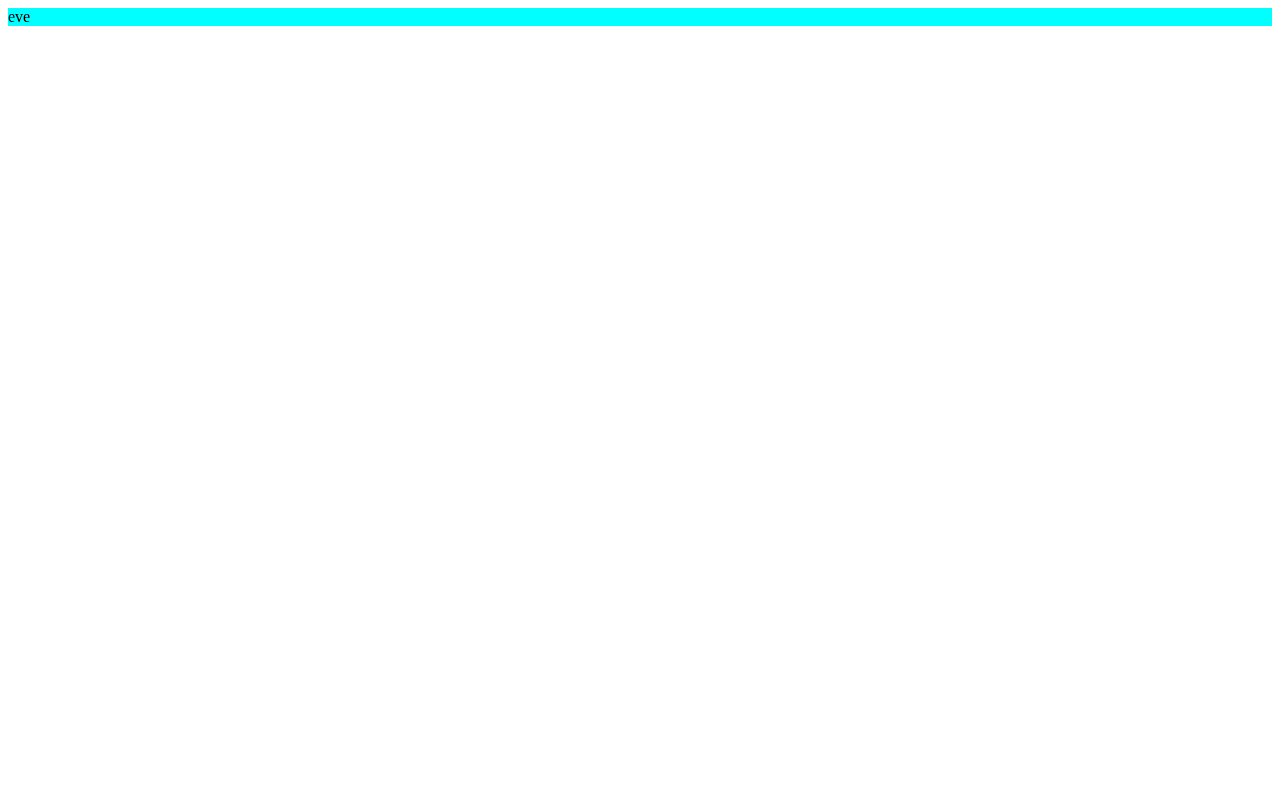
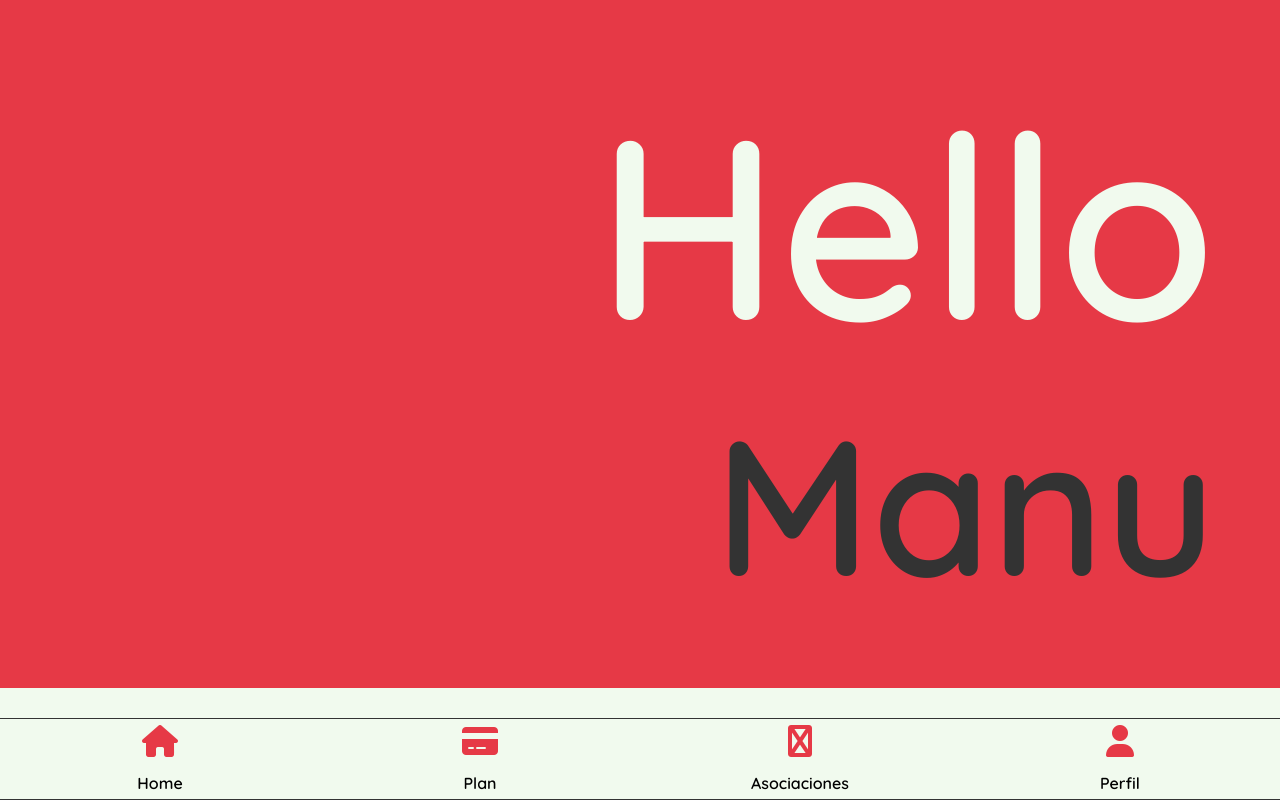
Before and after one commit to feuerz/Timetrack, a PHP site: page /Timetrack/ in a window 1280 px wide. Run offline with PHP 8.4, Linux system fonts and the light colour scheme; some libraries are stand-ins or nearby versions.

Commit message:
Diseño Manu
Este es un diseño que tenía por ahí pero que nos sirve como punto de partida

```diff
--- a/Views/home.php
+++ b/Views/home.php
@@ -0,0 +1,11 @@
+<div id="father">
+      <div id="showName">
+        <div id="saludo">
+          <p>Hello</p>
+          <p>Manu</p>
+        </div>
+      </div>
+      <div id="estadistica">
+        <main>
+        </main>
+      </div>
--- a/Views/layout/footer.php
+++ b/Views/layout/footer.php
@@ -0,0 +1,18 @@
+<footer id="navPrincipal">
+        <div class="elemMenu">
+          <i class="fa fa-home fa-2x iconosNav" aria-hidden="true"></i>
+          <label for="Home">Home</label>
+        </div>
+        <div class="elemMenu">
+          <i class="fa fa-credit-card fa-2x iconosNav" aria-hidden="true"></i>
+          <label for="Home">Plan</label>
+        </div>
+        <div class="elemMenu">
+          <i class="fa fa-yelp fa-2x iconosNav" aria-hidden="true"></i>
+          <label for="Home">Asociaciones</label>
+        </div>
+        <div class="elemMenu">
+          <i class="fa fa-user fa-2x iconosNav" aria-hidden="true"></i>
+          <label for="Home">Perfil</label>
+        </div>
+      </footer>
--- a/Views/layout/header.php
+++ b/Views/layout/header.php
@@ -3,24 +3,20 @@
 use Migue\Timetrack\Config\Parameters;
 
 ?>
-
 <html>
 <!DOCTYPE html>
 <html lang="es">
 <head>
     <meta charset="UTF-8">
     <meta name="viewport" content="width=device-width, initial-scale=1.0">
-        <link rel="stylesheet" href="<?php echo Parameters::$BASE_URL?>assets/css/style.css">
+    <link rel="stylesheet" href="<?php echo Parameters::$BASE_URL ?>assets/css/style.css">
     <title>Timetrack</title>
+    <link rel="stylesheet" href="font-awesome/css/font-awesome.min.css" />
+    <link rel="preconnect" href="https://fonts.googleapis.com" />
+    <link rel="preconnect" href="https://fonts.gstatic.com" crossorigin />
+    <link
+href="https://fonts.googleapis.com/css2?family=Quicksand:wght@300..700&display=swap"
+        rel="stylesheet" />
+    <link rel="stylesheet" href="https://cdnjs.cloudflare.com/ajax/libs/font-awesome/6.4.2/css/all.min.css">
 </head>
 <body>
-        <header>
-            <div class="main-header">
-            eve
-            </div>
-    </header>
-
-        <main>
-    </body>
-    </html>
-</html>
--- a/assets/css/style.css
+++ b/assets/css/style.css
@@ -1,3 +1,76 @@
-.main-header{
-    background-color: aqua;
+html,
+body {
+  height: 100%;
+  margin: 0; /* Elimina los márgenes por defecto del body */
+  padding: 0; /* Opcional, por si el navegador añade un padding */
+  background-color: #f1faee;
+  font-family: "Quicksand", serif;
+  font-optical-sizing: auto;
+  font-weight: 600;
+  font-style: normal;
 }
+
+#father {
+  display: flex;
+  justify-content: space-between;
+  align-items: center;
+  flex-direction: column;
+  width: 100%;
+  height: 100%;
+}
+/* HEADER */
+/* /////////////////////////////////////////////////////////////////////////////////////// */
+#saludo {
+  display: flex;
+  width: 100%;
+  background-color: #e63946;
+  font-size: 20vw;
+  flex-wrap: wrap;
+  padding: 5%;
+}
+#saludo p {
+  margin: 0;
+  display: flex;
+  width: 100%;
+  justify-content: end;
+}
+#saludo p:first-child {
+  color: #f1faee;
+}
+#saludo p:last-child {
+  color: #333333;
+  font-size: 15vw;
+}
+#showName {
+  width: 100%;
+  display: flex;
+  justify-content: flex-start;
+  align-items: center;
+}
+
+/* FIN HEADER */
+
+/* /////////////////////////////////////////////////////////////////////////////////////// */
+
+/* FOOTER */
+
+#navPrincipal {
+  display: flex;
+  justify-content: space-around;
+  width: 100%;
+  height: 10%;
+  align-items: center;
+  border: 1px solid #333333;
+}
+.iconosNav {
+  color: #e63946;
+  margin-bottom: 5%;
+}
+.elemMenu {
+  display: flex;
+  flex-direction: column;
+  justify-content: center;
+  align-items: center;
+  width: 25%;
+}
+/* FIN FOOTER */
--- a/src/Config/Parameters.php
+++ b/src/Config/Parameters.php
@@ -3,7 +3,7 @@
 namespace Migue\Timetrack\Config;
 
 class Parameters{
-    public static $BASE_URL = 'https://localhost/Timetrack/';
+    public static $BASE_URL = 'http://localhost/Timetrack/';
     public static $DEFAULT_CONTROLLER = 'Home';
     public static $DEFAULT_ACTION = 'index';
 
```
Lines whose indentation alone changed are shown as unchanged.
